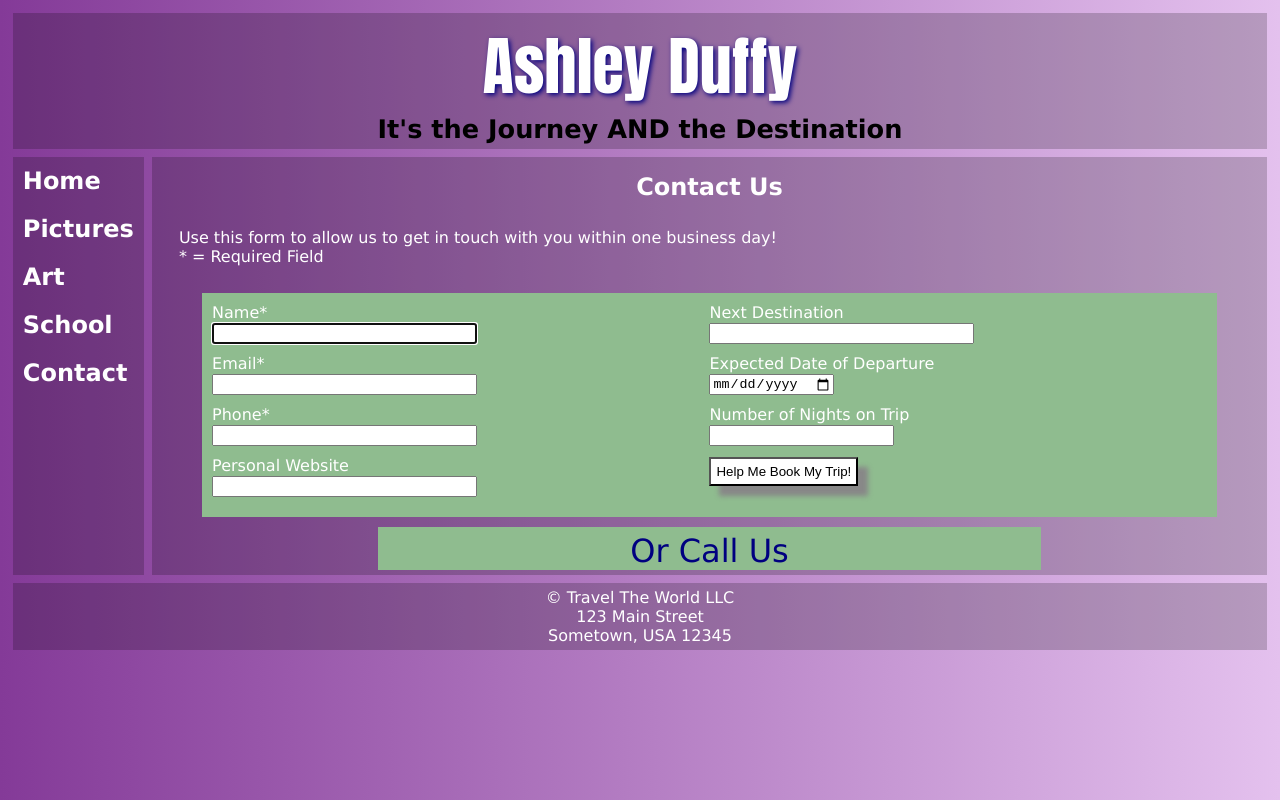
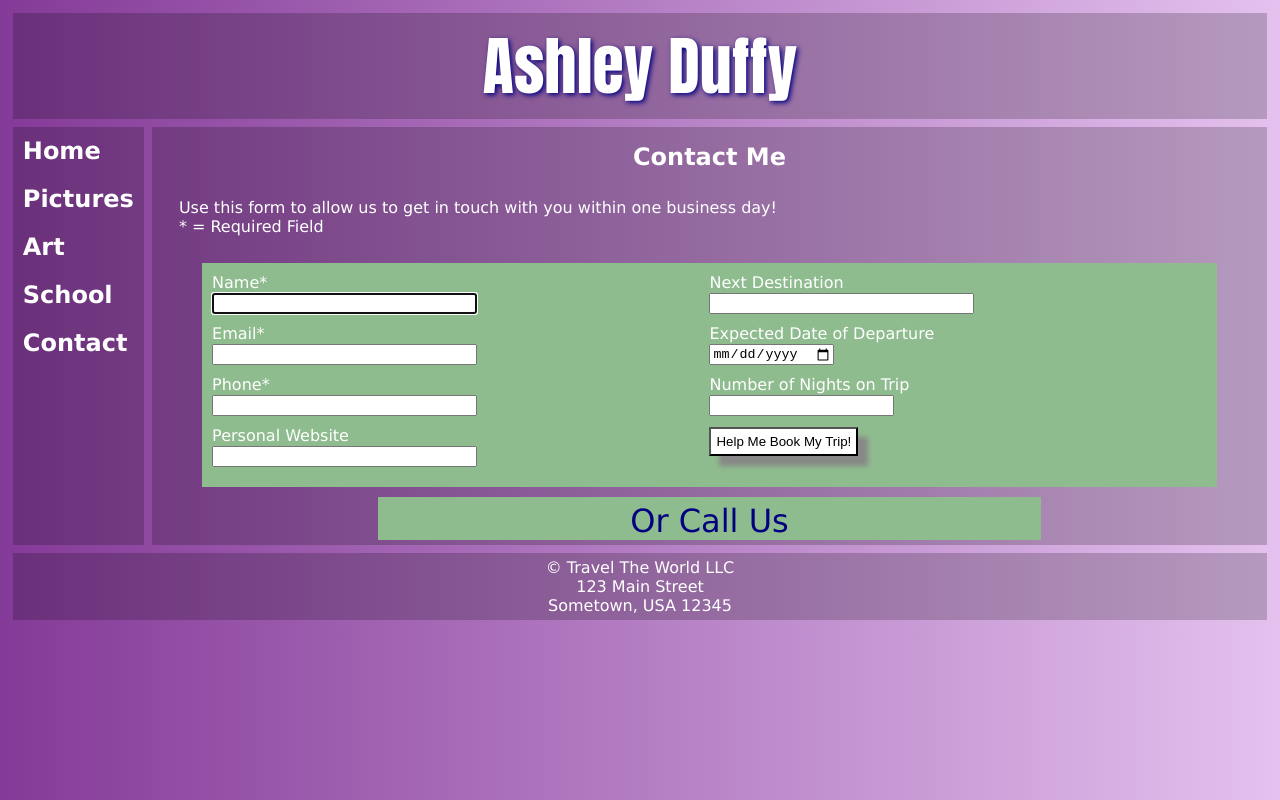
Before and after one commit to Ashleyduffy/Final, a plain HTML site: page contact.html in a window 1280 px wide. Drawn offline with nearby package versions, Linux system fonts and the light colour scheme.

Commit message:
Update contact.html

```diff
--- a/contact.html
+++ b/contact.html
@@ -12,7 +12,7 @@
   <div class="container4">
     <header>
         <h1>Ashley Duffy</h1>
-        <h3>It's the Journey AND the Destination</h3>
+
     </header>
     <nav id="flex-nav">
 <a href="#" class="toggleNav">&#9776; Menu</a> <!--This will only be visible less than 480px wide-->
@@ -26,7 +26,7 @@
     </nav>
     <main>
 	    <div>
-	    <h2> Contact Us</h2>
+	    <h2> Contact Me</h2>
 		    <p> Use this form to allow us to get in touch with you within one business day!<br>
 	    * = Required Field </p>
 	    <form class="nestedgrid2">
```
